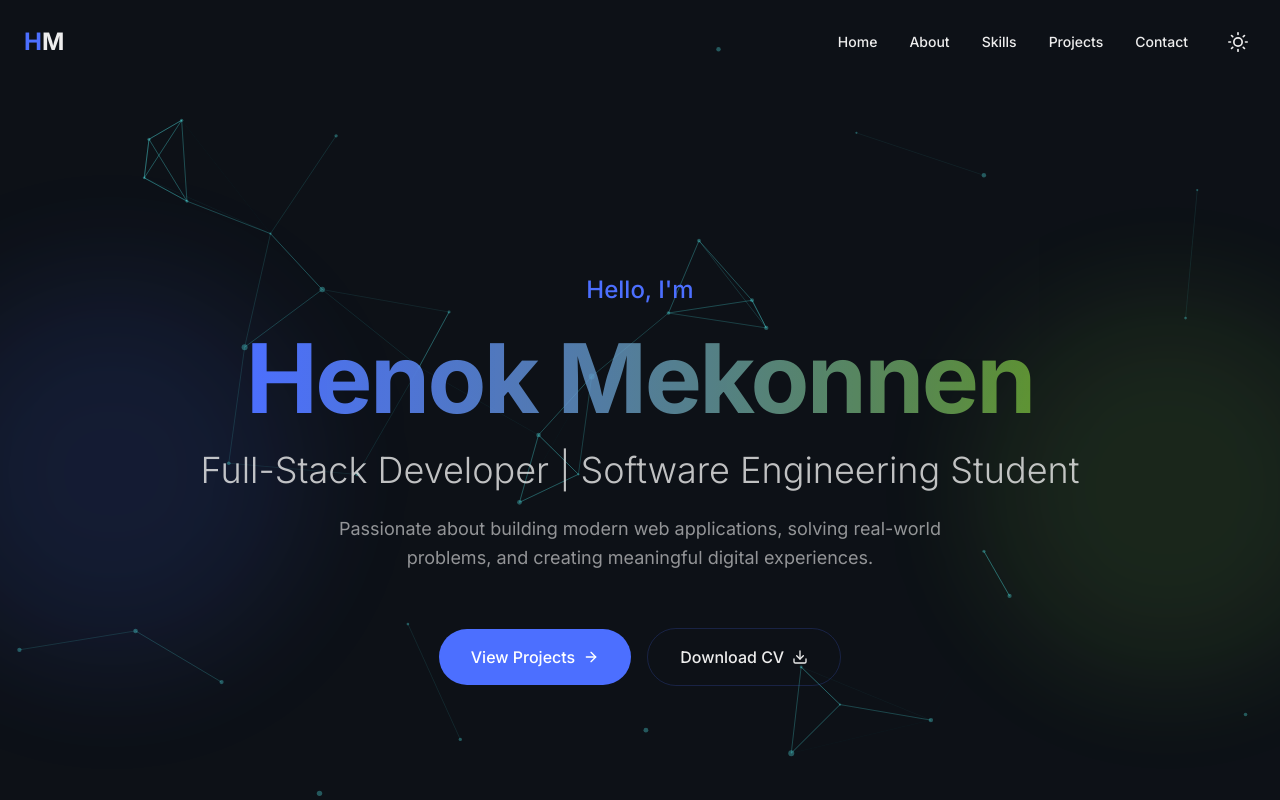
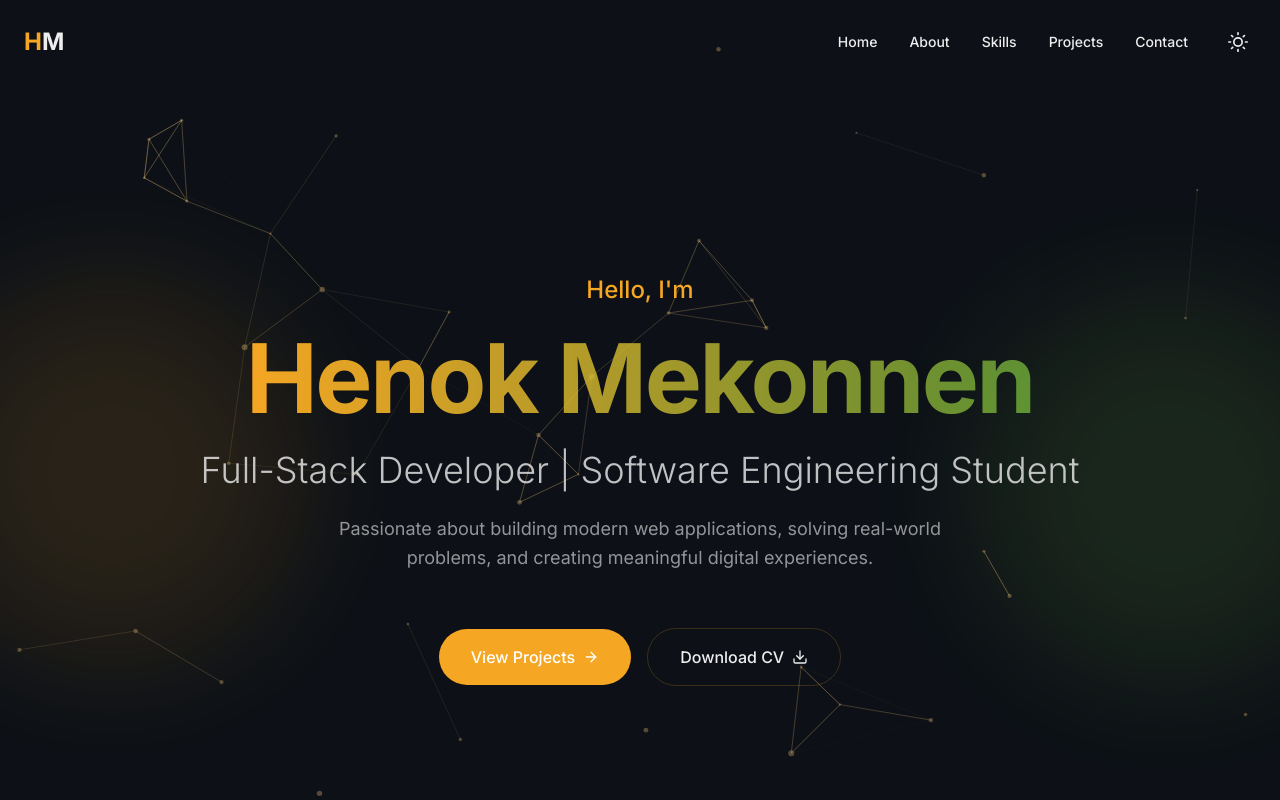
Before and after one commit to Hena7/Portfolio, a Next.js app: page / in a window 1280 px wide. Shown: the top 800 px of the page. Built offline with nearby package versions, Linux system fonts and the light colour scheme.

Commit message:
fix: change the blue/indigo) color to Saffron Amber

```diff
--- a/src/app/globals.css
+++ b/src/app/globals.css
@@ -2,7 +2,7 @@
 
 :root {
   /* Custom Colors */
-  --indigo-blue: #4c6fff;
+  --indigo-blue: #F5A623;
   --coral-flame: #a3ff4c85;
   --neon-turquoise: #0ca5a5;
   --dark-navy: #0d1117;
--- a/src/components/sections/Hero.tsx
+++ b/src/components/sections/Hero.tsx
@@ -65,10 +65,10 @@ export default function Hero() {
             },
             particles: {
               color: {
-                value: theme === "dark" ? "#5afefe" : "#4c6fff",
+                value: theme === "dark" ? "#FFD080" : "#F5A623",
               },
               links: {
-                color: theme === "dark" ? "#5afefe" : "#4c6fff",
+                color: theme === "dark" ? "#FFD080" : "#F5A623",
                 distance: 150,
                 enable: true,
                 opacity: 0.3,
```
